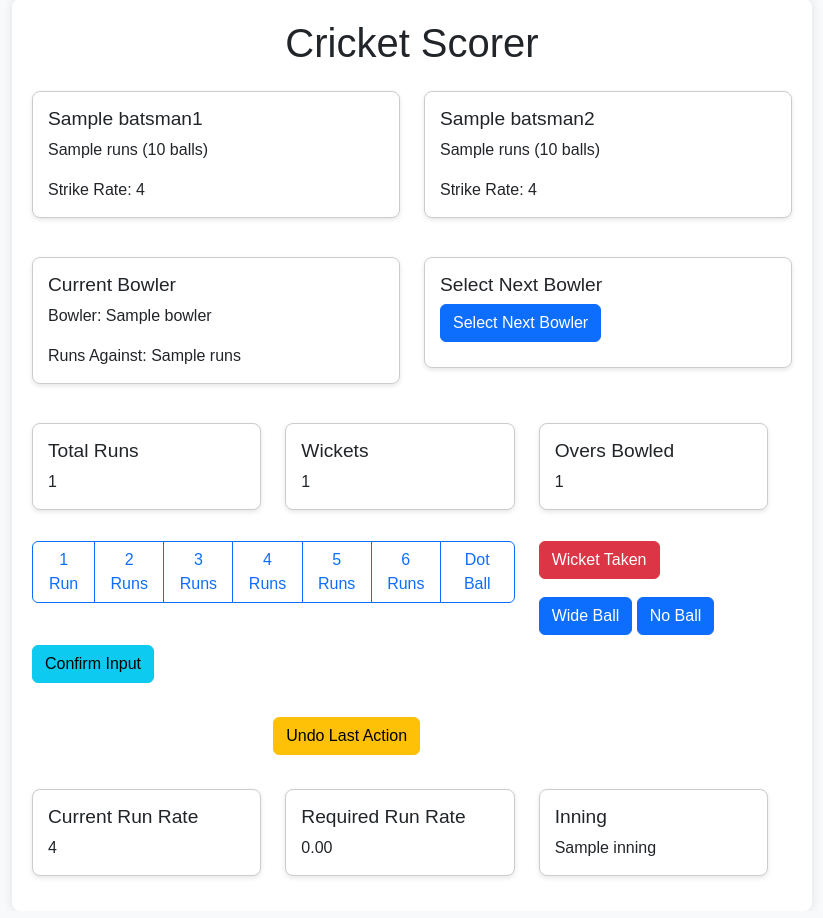
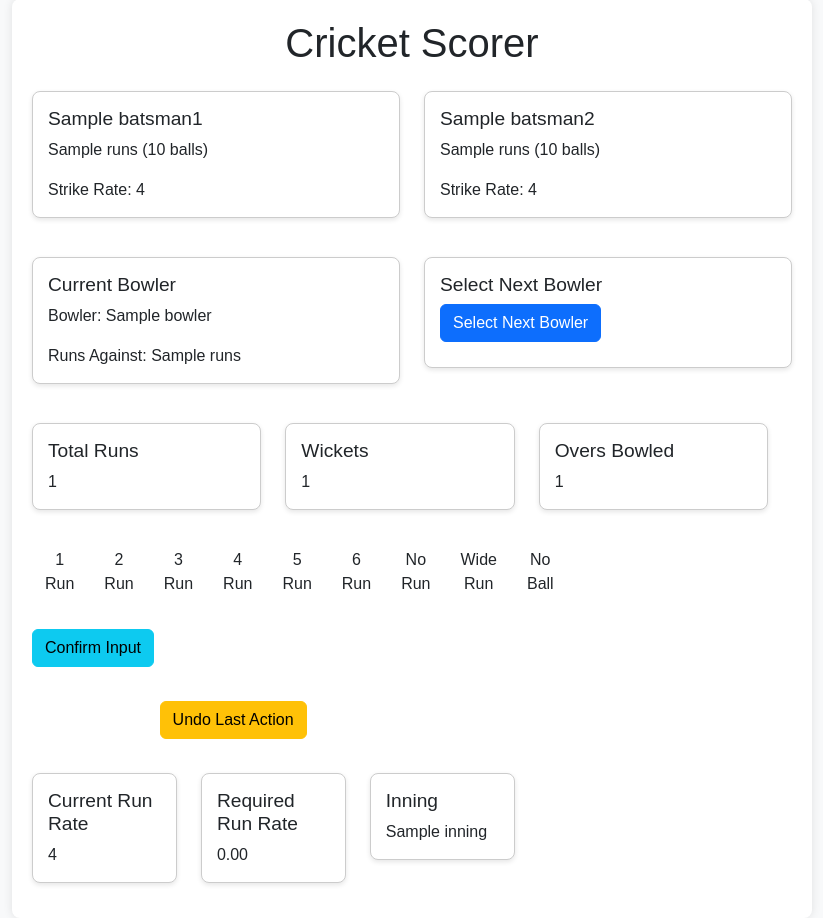
Before and after one commit to RuAstro/Restart_cricket, a Flask app: template templates/scorer_page.html in a window 1280 px wide. Shown: the part 25-943 px from the top of the page, without its empty margins (228-1051 px from the left). Before the commit the page ends 902 px from the top, so only its background shows below. Run offline with Flask 3, Linux system fonts and the light colour scheme; the template is opened without the code that fills it: most values are stand-ins (such as "Sample title", 1, 10 or a date in 2020); some libraries are stand-ins or nearby versions.

Commit message:
added toggle buttons so that you should first confirm input before saving to the database

```diff
--- a/templates/scorer_page.html
+++ b/templates/scorer_page.html
@@ -156,35 +156,22 @@
     </div>
 
     <!-- Buttons Section -->
-<div class="row mt-3">
-    <div class="col-md-8">
-        <form method="post" action="/add_runs">
-            <div class="btn-group" role="group" aria-label="Runs and Dot Ball">
-                <button type="submit" name="runs" value="1" class="btn btn-outline-primary">1 Run</button>
-                <button type="submit" name="runs" value="2" class="btn btn-outline-primary">2 Runs</button>
-                <button type="submit" name="runs" value="3" class="btn btn-outline-primary">3 Runs</button>
-                <button type="submit" name="runs" value="4" class="btn btn-outline-primary">4 Runs</button>
-                <button type="submit" name="runs" value="5" class="btn btn-outline-primary">5 Runs</button>
-                <button type="submit" name="runs" value="6" class="btn btn-outline-primary">6 Runs</button>
-                <button type="submit" name="runs" value="0" class="btn btn-outline-primary">Dot Ball</button>
-            </div>
-        </form>
-    </div>
-    <div class="col-md-4">
-        <form method="post" action="/add_wicket">
-            <button type="submit" name="wickets" value="1" class="btn btn-danger btn-block">Wicket Taken</button>
-        </form>
+    <div class="row mt-3">
+        <div class="col-md-8">
+            <form method="post" action="/add_runs">
+                    <p class="d-inline-flex gap-1">
+                        <button type="submit" name="runs" value="1" class="btn" data-bs-toggle="button">1 Run</button>
+                        <button type="submit" name="runs" value="2" class="btn" data-bs-toggle="button">2 Run</button>
+                        <button type="submit" name="runs" value="2" class="btn" data-bs-toggle="button">3 Run</button>
+                        <button type="submit" name="runs" value="2" class="btn" data-bs-toggle="button">4 Run</button>
+                        <button type="submit" name="runs" value="2" class="btn" data-bs-toggle="button">5 Run</button>
+                        <button type="submit" name="runs" value="2" class="btn" data-bs-toggle="button">6 Run</button>
+                        <button type="submit" name="runs" value="2" class="btn" data-bs-toggle="button">No Run</button>
+                        <button type="submit" name="runs" value="2" class="btn" data-bs-toggle="button">Wide Run</button>
+                        <button type="submit" name="runs" value="2" class="btn" data-bs-toggle="button">No Ball</button>
+                    </p>
 
-        <form method="post" action="/add_runs" class="mt-2">
-            <button type="button" class="btn btn-primary" data-bs-toggle="modal" data-bs-target="#exampleModal">
-                Wide Ball
-              </button>
-              <button type="button" class="btn btn-primary" data-bs-toggle="modal" data-bs-target="#exampleModal">
-                No Ball
-              </button>
-        </form>
-    </div>
-</div>
+
 <div class="col-md-10">
     <form method="post" action="/next_ball">
         <button type="submit" name="Next Ball" value="Continue" class="btn btn-info btn-block">Confirm Input</button>
```
